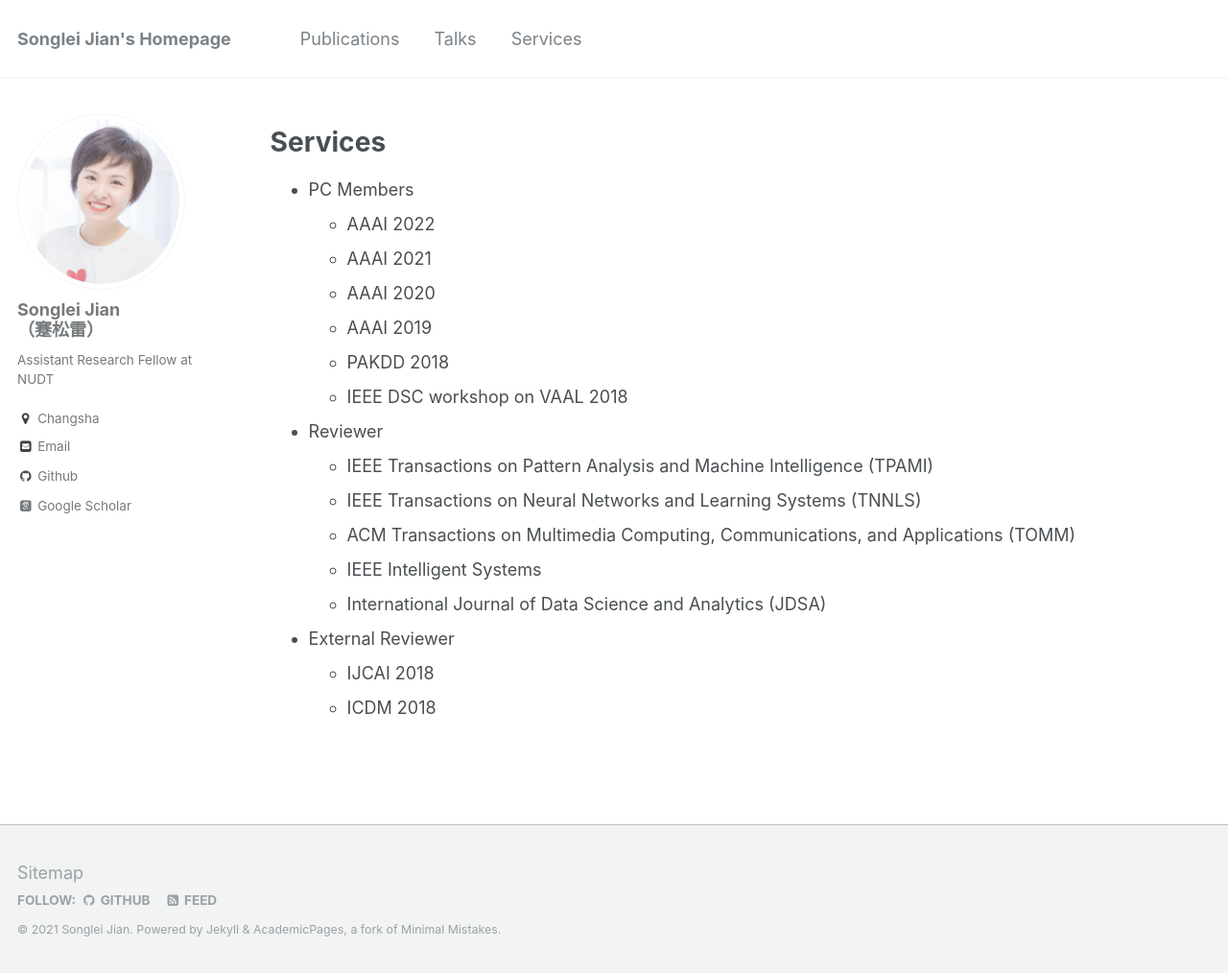
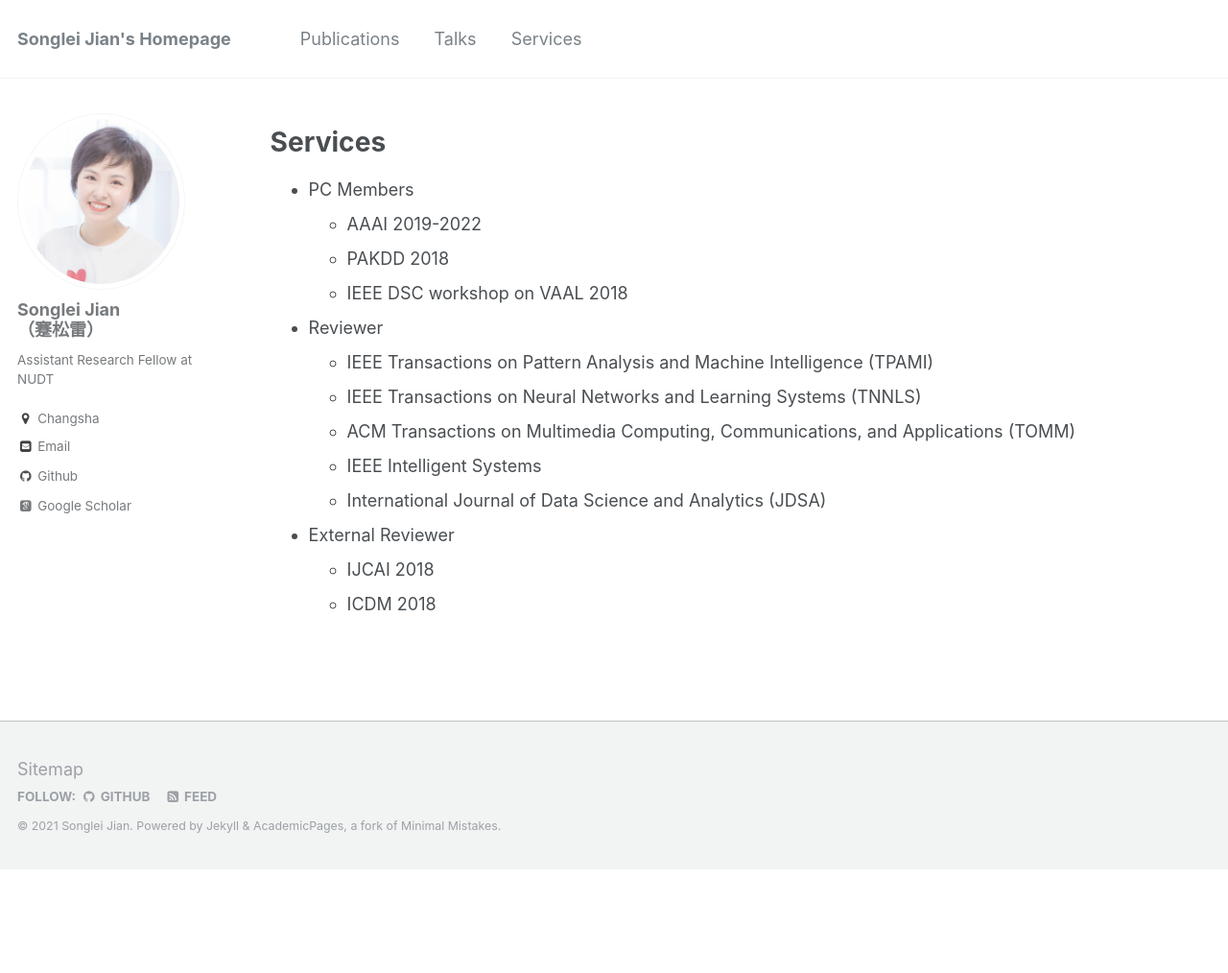
Before and after one commit to jiansonglei/jiansonglei.github.io, a Jekyll site: the page built from _pages/services.md, in a window 1280 px wide and 1014 px high. Shown: the whole window at 96% size. Built offline with Jekyll 4.4.1, drawn with Linux system fonts in a browser that asks for light colours; some web fonts are replaced; a script that is not in the unit is left out.

Commit message:
Update services.md

```diff
--- a/_pages/services.md
+++ b/_pages/services.md
@@ -13,10 +13,7 @@ redirect_from:
 Services
 ======
 * PC Members
-  * AAAI 2022
-  * AAAI 2021
-  * AAAI 2020
-  * AAAI 2019
+  * AAAI 2019-2022
   * PAKDD 2018
   * IEEE DSC workshop on VAAL 2018
 * Reviewer
```
